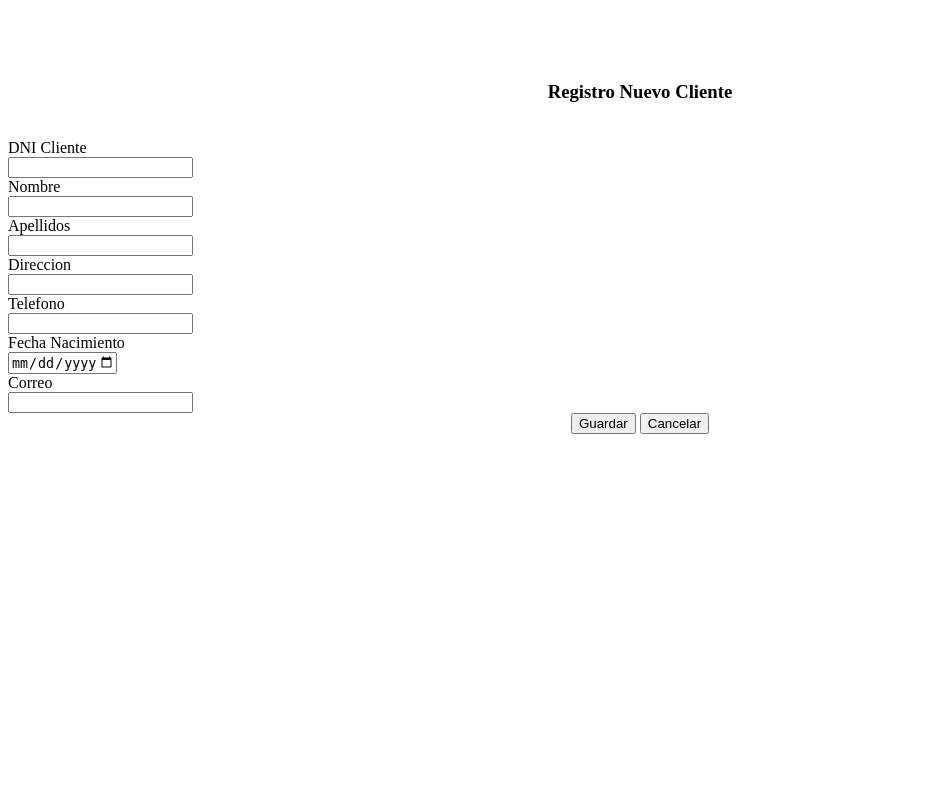
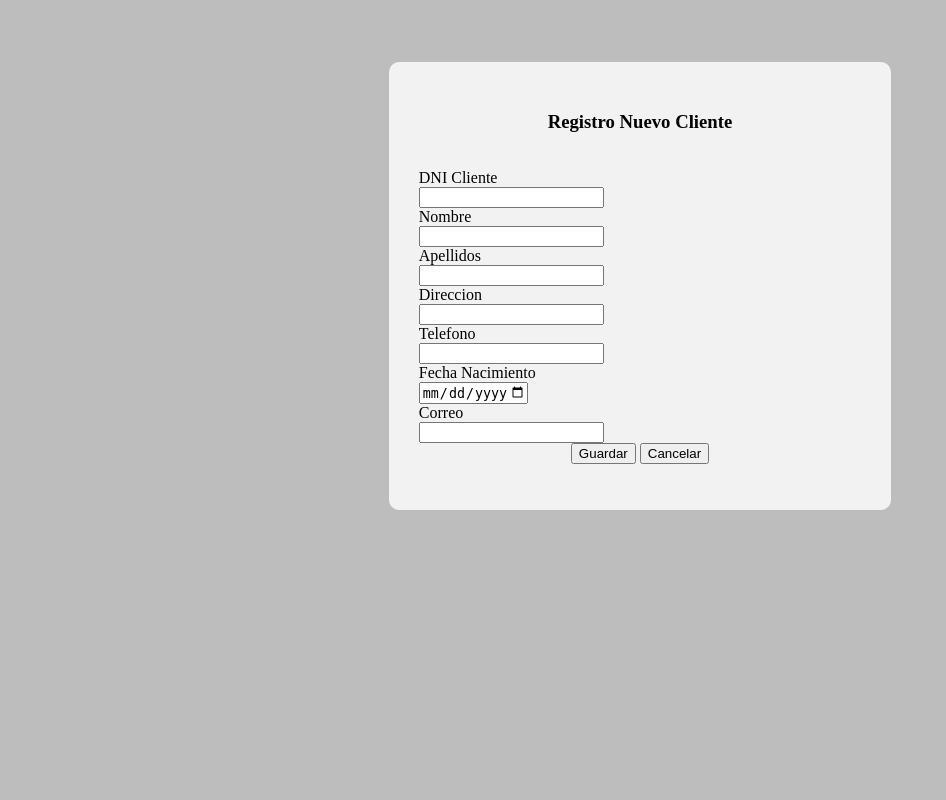
Before and after one commit to andrsenn/examen, a PHP site: page /Vista/Nuevo.php in a window 1280 px wide. Shown: the whole page, without its empty margins (0-946 px from the left). Run offline with PHP 8.4, Linux system fonts and the light colour scheme.

Commit message:
terly_vista_nuevo

```diff
--- a/Vista/Nuevo.php
+++ b/Vista/Nuevo.php
@@ -1,6 +1,34 @@
 <html>
+    <head>
+        <style type="text/css">
+	    body{
+	        background-color: #BDBDBD;
+	        }
+	        #contenedor{
+	            width: 35%;
+	            background-color: #F2F2F2;
+	            border-radius: 10px;
+	            margin: auto;
+	            padding: 30px;
+	        }
+	</style>
+		<script type="text/javascript">
+                    function Letras(e){
+			tecla = e.keyCode || e.which;
+			base =/[a-zñ ]/;
+			teclado = String.fromCharCode(tecla).toLowerCase();
+			return base.test(teclado);
+			}
 
-		<body> <br><br><br>
+		    function Numeros(e){
+			tecla = e.keyCode || e.which;
+			base =/[0-9]/;
+			teclado = String.fromCharCode(tecla).toLowerCase();
+			return base.test(teclado);
+			}
+                </script>
+    </head>
+	<body> <br><br><br>
 			<div class="container" id="contenedor">
 					<center><h3>Registro Nuevo Cliente</h3></center><br>
 				<?php $Action="../Controlador/Cliente.php?Cliente=1 & Accion=0"?>
@@ -55,5 +83,5 @@
 					</div>
 				</form>
 			</div>
-		</body>
-	</html>
+	</body>
+</html>
```
